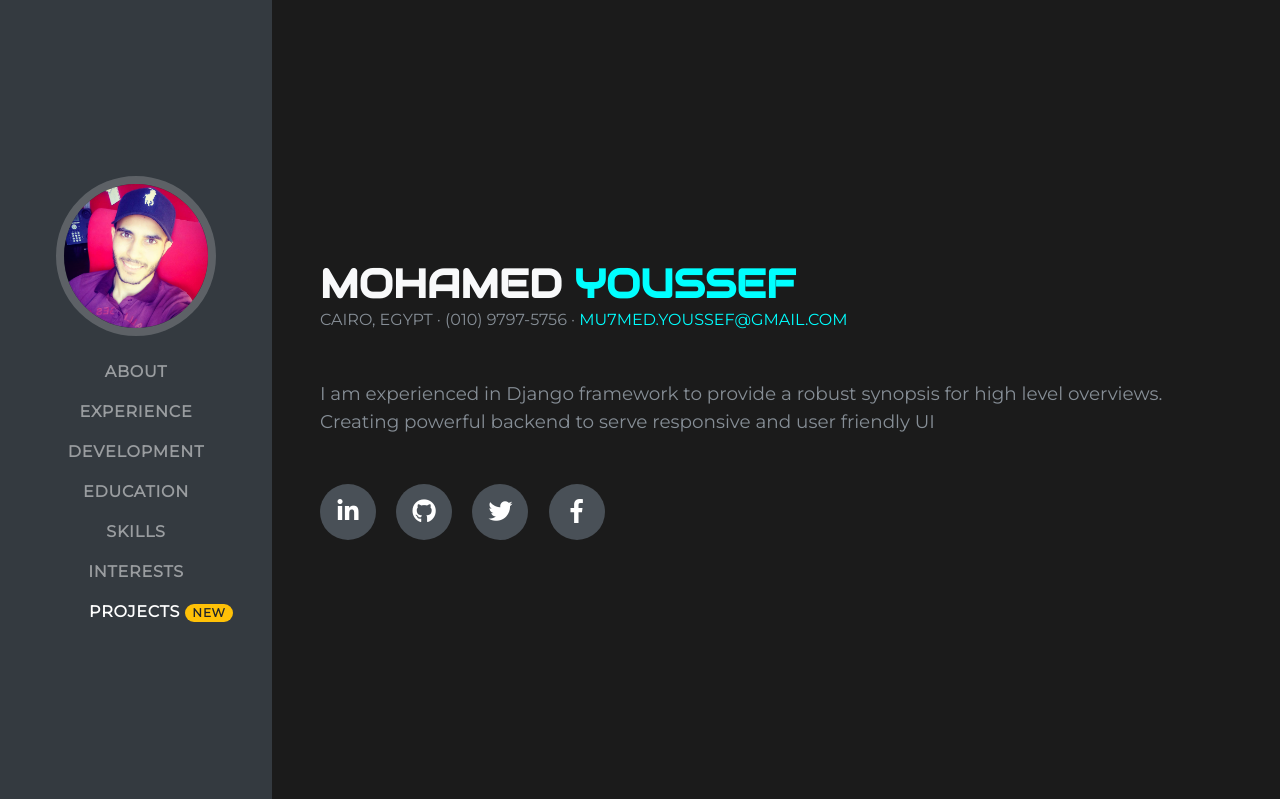
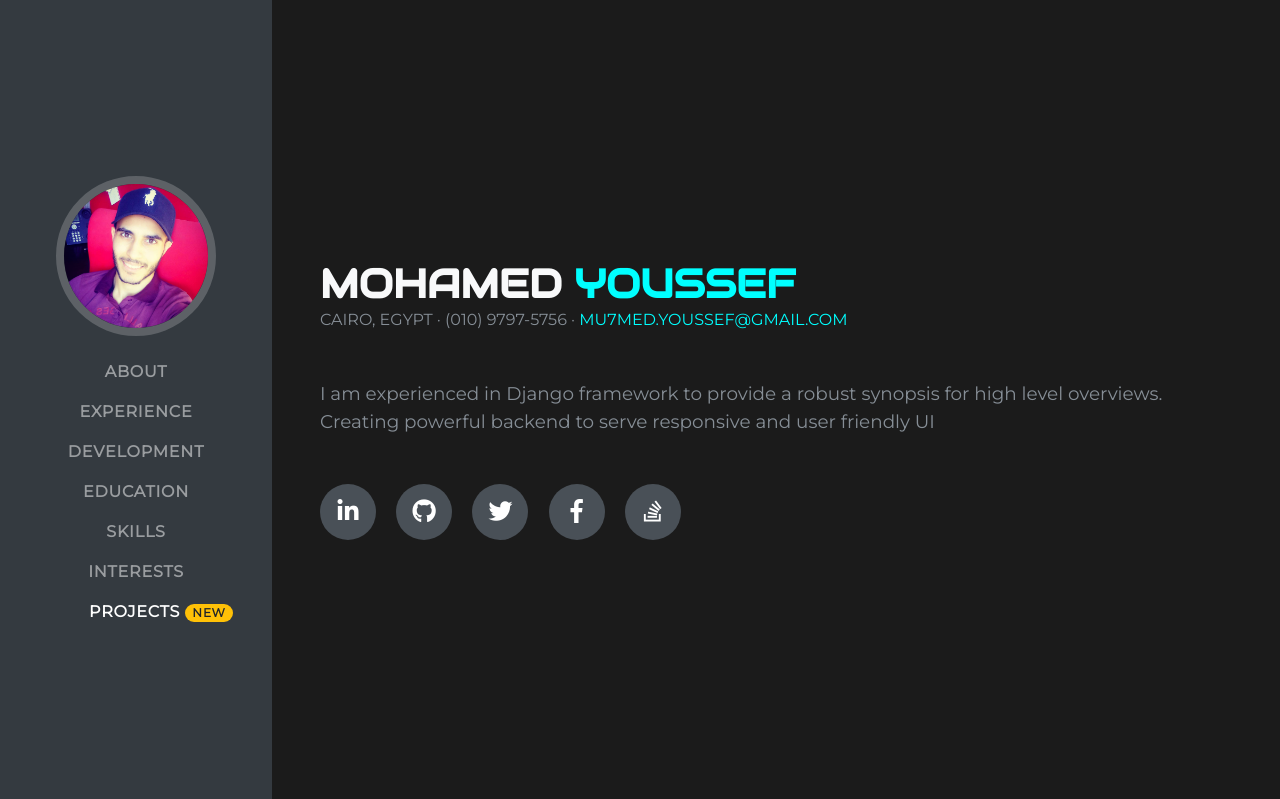
Before and after one commit to MuhamedYoussef/portfolio, a Django app: page / in a window 1280 px wide. Shown: the top 799 px of the page. Run offline with Django 3.2, Linux system fonts and the light colour scheme; some libraries are stand-ins or nearby versions.

Commit message:
added stackoverflow

```diff
--- a/templates/portfolio/index.html
+++ b/templates/portfolio/index.html
@@ -82,6 +82,9 @@
         </a>
         <a href="https://www.facebook.com/MuhmedYoussef/" target="_blank">
           <i class="fab fa-facebook-f"></i>
+        </a>
+        <a href="https://stackoverflow.com/users/9718941/" target="_blank">
+          <i class="fab fa-stack-overflow"></i>
         </a>
       </div>
     </div>
```
